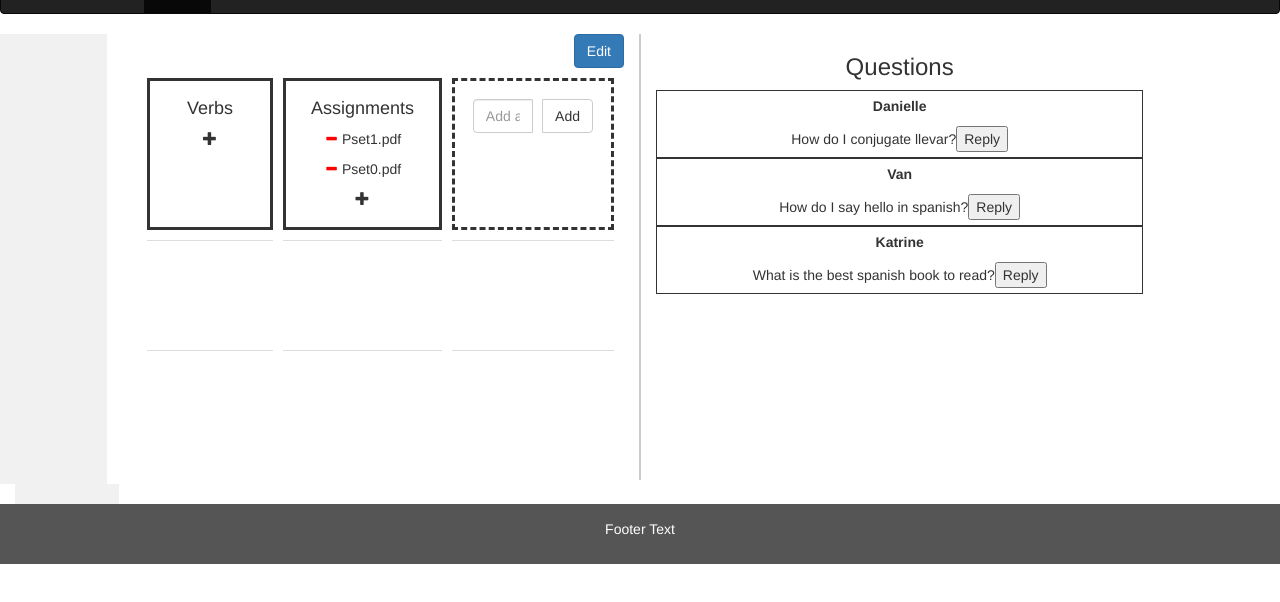
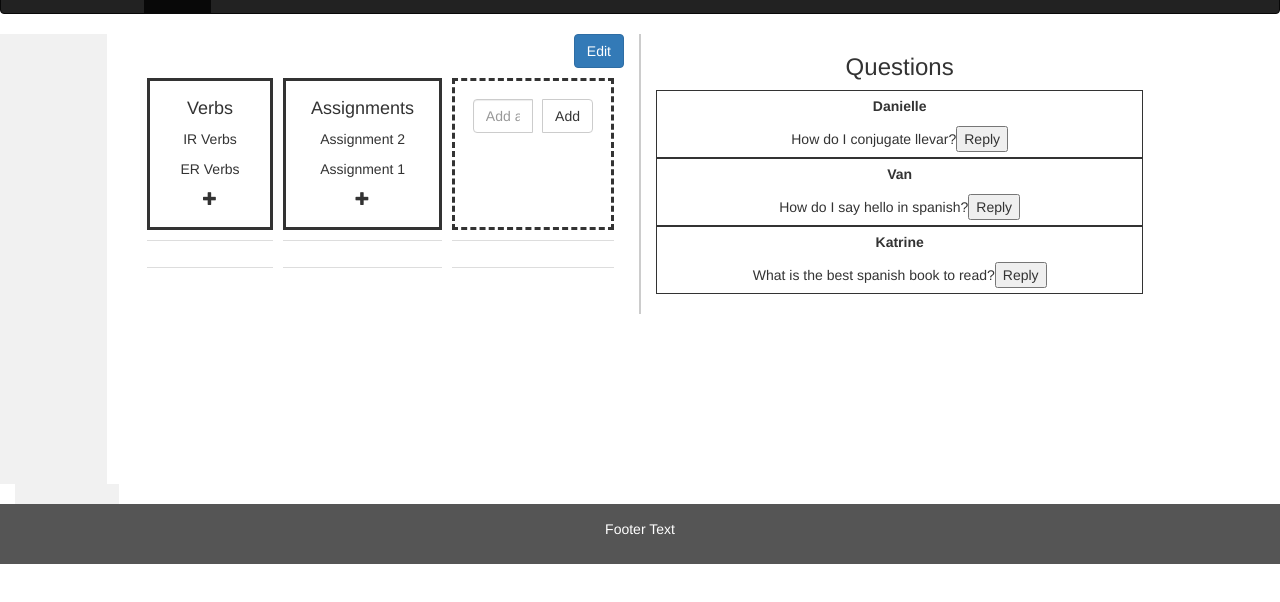
Before and after one commit to hansa0/Class.connect, a plain HTML site: page daily.html in a window 1280 px wide. Shown: the part 38-640 px from the top of the page. Drawn offline with nearby package versions, Linux system fonts and the light colour scheme.

Commit message:
using info from collections.js

```diff
--- a/css/styles.css
+++ b/css/styles.css
@@ -51,10 +51,7 @@ div.dashed {
     left: 120px;
 }
 
-td{
-    padding:15px;
-    width:100px;
-}
+
 /*Daily view*/
 #rightbody{
     border-left: 1px solid #ccc;
@@ -80,3 +77,15 @@ div.questionDiv{
 p.questionAuthor{
     font-weight: bold;
 }
+
+
+/* left side */
+#minus{
+    display: none
+}
+
+td{
+    padding:15px;
+    width:100px;
+    height=100px;
+}
--- a/daily.html
+++ b/daily.html
@@ -50,24 +50,24 @@
     <div class="col-sm-10 text-left" id="mainbody">
     <div class="col-sm-6 text-center" id="leftbody">
     <div id="left">
-        <button type="button" class="btn btn-primary" style="float:right" id="edit">Edit</button>
+        <button type="button" class="btn btn-primary " style="float:right" id="edit">Edit</button>
 
         <table class="table" style="border-spacing: 10px; border-collapse: separate;">
 <tbody>
       <tr>
-        <td height="100" style="border:solid; width:100px"><h4>Verbs </h4>
+        <td style="border:solid; width:100px"><h4 id="Verbs">Verbs </h4>
             <p> <span class="glyphicon glyphicon-plus" aria-hidden="true" id="addVerb"></span> </p>
 
      <input type="file" style="display:none" id="upload">
 
 
           </td>
-        <td height="100" style="border:solid"> <h4>Assignments </h4>
-            <p><span class="glyphicon glyphicon-minus" aria-hidden="true" style="color:red" id="minus"></span> Pset1.pdf</p>
-            <p><span class="glyphicon glyphicon-minus" aria-hidden="true" style="color:red" id="minus"></span> Pset0.pdf</p>
+        <td  style="border:solid" > <h4 id="Assignments">Assignments </h4>
+
+
             <p> <span class="glyphicon glyphicon-plus" aria-hidden="true"></span> </p>
           </td>
-        <td height="100" style="border:dashed">
+        <td  style="border:dashed">
           <div class="input-group">
       <input type="text" class="form-control" placeholder="Add a topic...">
       <span class="input-group-btn">
@@ -76,15 +76,15 @@
     </div>
           </td>
       </tr>
-      <tr id="secondRow">
-        <td height="100" id="1"></td>
-        <td height="100" id="2"></td>
-        <td height="100" id="3"></td>
+      <tr >
+        <td  id="1"></td>
+        <td  id="2"></td>
+        <td  id="3"></td>
       </tr>
     <tr>
-        <td height="100" id="4"></td>
-        <td height="100" id="5"></td>
-        <td height="100" id="6"></td>
+        <td  id="4"></td>
+        <td  id="5"></td>
+        <td  id="6"></td>
       </tr>
     </tbody>
 </table>
--- a/js/categories.js
+++ b/js/categories.js
@@ -1,12 +1,28 @@
 $(document).ready(function() {
    var cellstoFill=["1", "2", "3", "4", "5"]
 var nextFreeCell=0;
+
+    for (var i=0; i<assignments.length; i++){
+        var d1 = document.getElementById('Assignments');
+d1.insertAdjacentHTML('afterend', '<p><span class="glyphicon glyphicon-minus" aria-hidden="true" style="color:red" id="minus"></span>'+ assignments[i].assignment_name+'</p>');
+
+    }
+
+    for (var i=0; i<handouts.length; i++){
+        var d1 = document.getElementById(handouts[i].topic);
+        console.log(handouts[i].topic);
+d1.insertAdjacentHTML('afterend', '<p><span class="glyphicon glyphicon-minus" aria-hidden="true" style="color:red" id="minus"></span>'+ handouts[i].title+'</p>');
+
+    }
+
 $("#addVerb").click(function(){
 
     document.getElementById("upload").style.display="inline";
 
 
   });
+
+
 
 $("#add").click(function(){
     console.log("newwww");
@@ -23,7 +39,10 @@ $("#edit").click(function(){
 
     var minuses=document.getElementsByClassName("glyphicon glyphicon-minus");
     console.log(minuses);
-    for (i in )
+    for (i=0; i<minuses.length; i++){
+        console.log(minuses[i]);
+        minuses[i].style.display="inline";
+    }
 
   });
 
--- a/js/collections.js
+++ b/js/collections.js
@@ -23,6 +23,22 @@ var assignments = [
   }
 ]
 
+var handouts=[
+    {
+      topic: "Verbs",
+      title: "ER Verbs",
+
+    },
+
+    {
+      topic: "Verbs",
+      title: "IR Verbs",
+
+    },
+
+
+]
+
 var questions = [
     {
       author: "Danielle",
```
